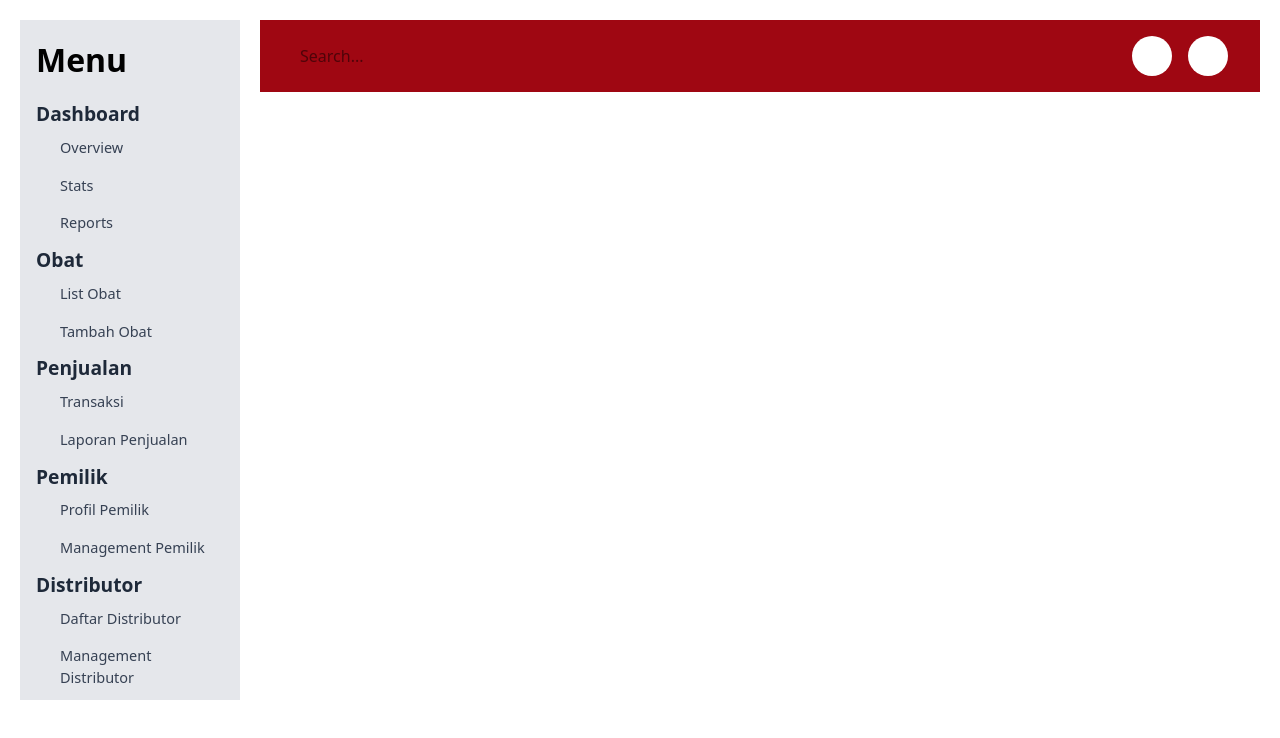
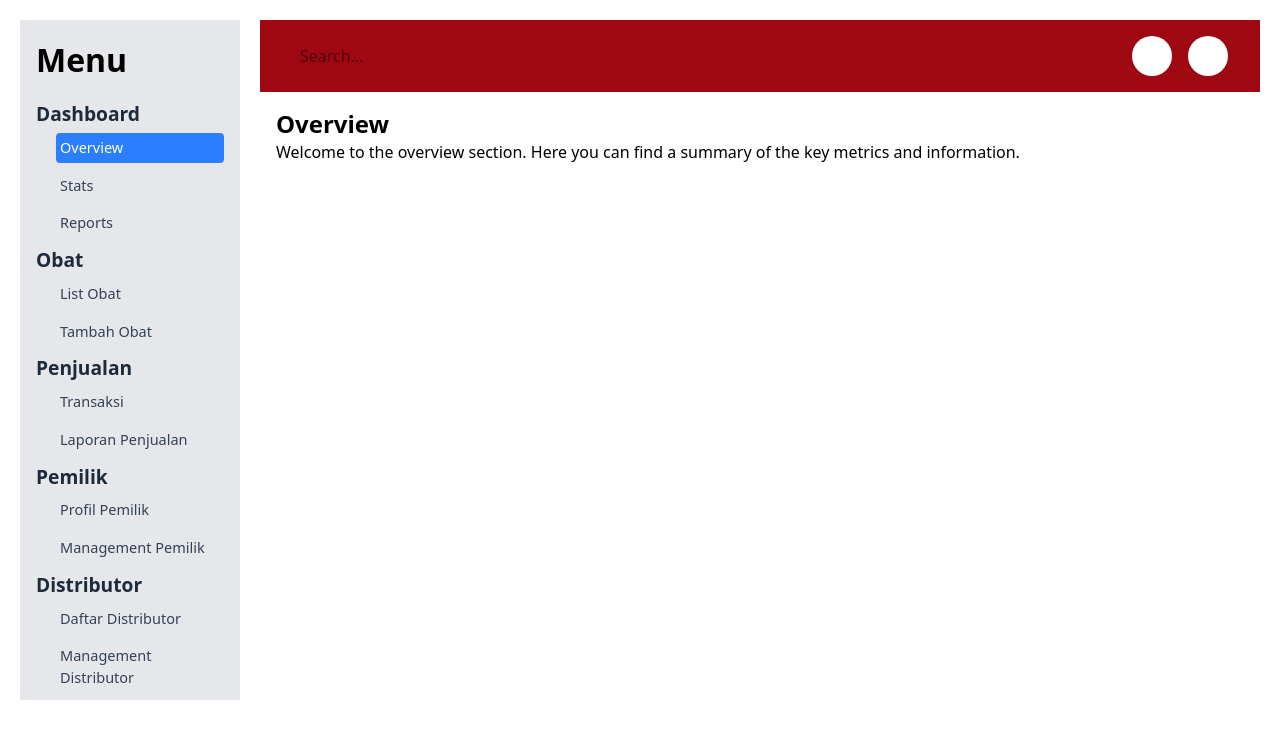
Before and after one commit to vero57/LSP-Apotek-Online, a Next.js app: page / in a window 1280 px wide. Shown: the top 738 px of the page. Built offline with nearby package versions, Linux system fonts and the light colour scheme.

Commit message:
Add active item prop to Sidebar component and implement Overview and Stats pages

```diff
--- a/src/app/components/Sidebar.tsx
+++ b/src/app/components/Sidebar.tsx
@@ -1,8 +1,10 @@
 "use client";
 
-import { FaArrowRight } from "react-icons/fa";
+interface SidebarProps {
+  activeItem: string;
+}
 
-export default function Sidebar() {
+export default function Sidebar({ activeItem }: SidebarProps) {
   const menuItems = [
     { title: "Dashboard", subItems: ["Overview", "Stats", "Reports"] },
     { title: "Obat", subItems: ["List Obat", "Tambah Obat"] },
@@ -24,7 +26,12 @@ export default function Sidebar() {
             </div>
             <ul className="list-none pl-5 text-[14.5px]">
               {item.subItems.map((subItem, subIndex) => (
-                <li key={subIndex} className="mb-2 text-[1em] text-gray-700 hover:bg-gray-300 p-1 rounded cursor-pointer">
+                <li
+                  key={subIndex}
+                  className={`mb-2 text-[1em] p-1 rounded cursor-pointer ${
+                    subItem === activeItem ? "bg-blue-500 text-white" : "text-gray-700 hover:bg-gray-300"
+                  }`}
+                >
                   {subItem}
                 </li>
               ))}
--- /dev/null
+++ b/src/app/components/fe/Overview.tsx
@@ -0,0 +1,8 @@
+export default function Overview() {
+  return (
+    <div>
+      <h2 className="text-2xl font-bold">Overview</h2>
+      <p>Welcome to the overview section. Here you can find a summary of the key metrics and information.</p>
+    </div>
+  );
+}
--- /dev/null
+++ b/src/app/components/fe/Stats.tsx
@@ -0,0 +1,8 @@
+export default function Stats() {
+  return (
+    <div>
+      <h2 className="text-2xl font-bold">Stats</h2>
+      <p>Welcome to the stats section. Here you can find detailed statistics and metrics.</p>
+    </div>
+  );
+}
--- a/src/app/pages/admin/Admin.tsx
+++ b/src/app/pages/admin/Admin.tsx
@@ -1,14 +1,15 @@
 import Navbar from "../../components/Navbar";
 import Sidebar from "../../components/Sidebar";
+import Overview from "../../components/fe/Overview";
 
 export default function Admin() {
   return (
-    <div className="flex m-5 gap-5 ">
-      <Sidebar />
+    <div className="flex m-5 gap-5">
+      <Sidebar activeItem="Overview" />
       <div className="flex-1">
         <Navbar />
         <main className="p-4">
-
+          <Overview />
         </main>
       </div>
     </div>
```
